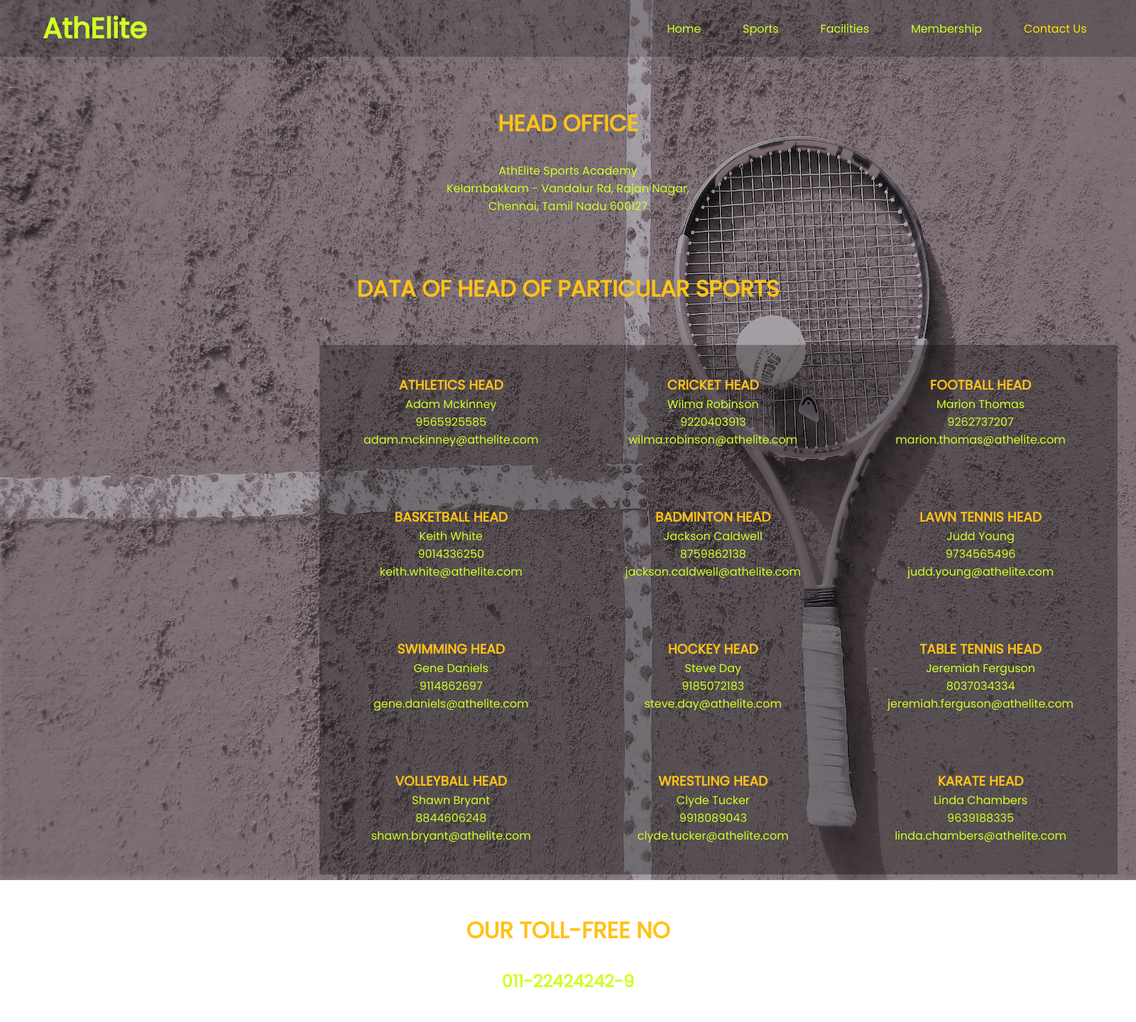
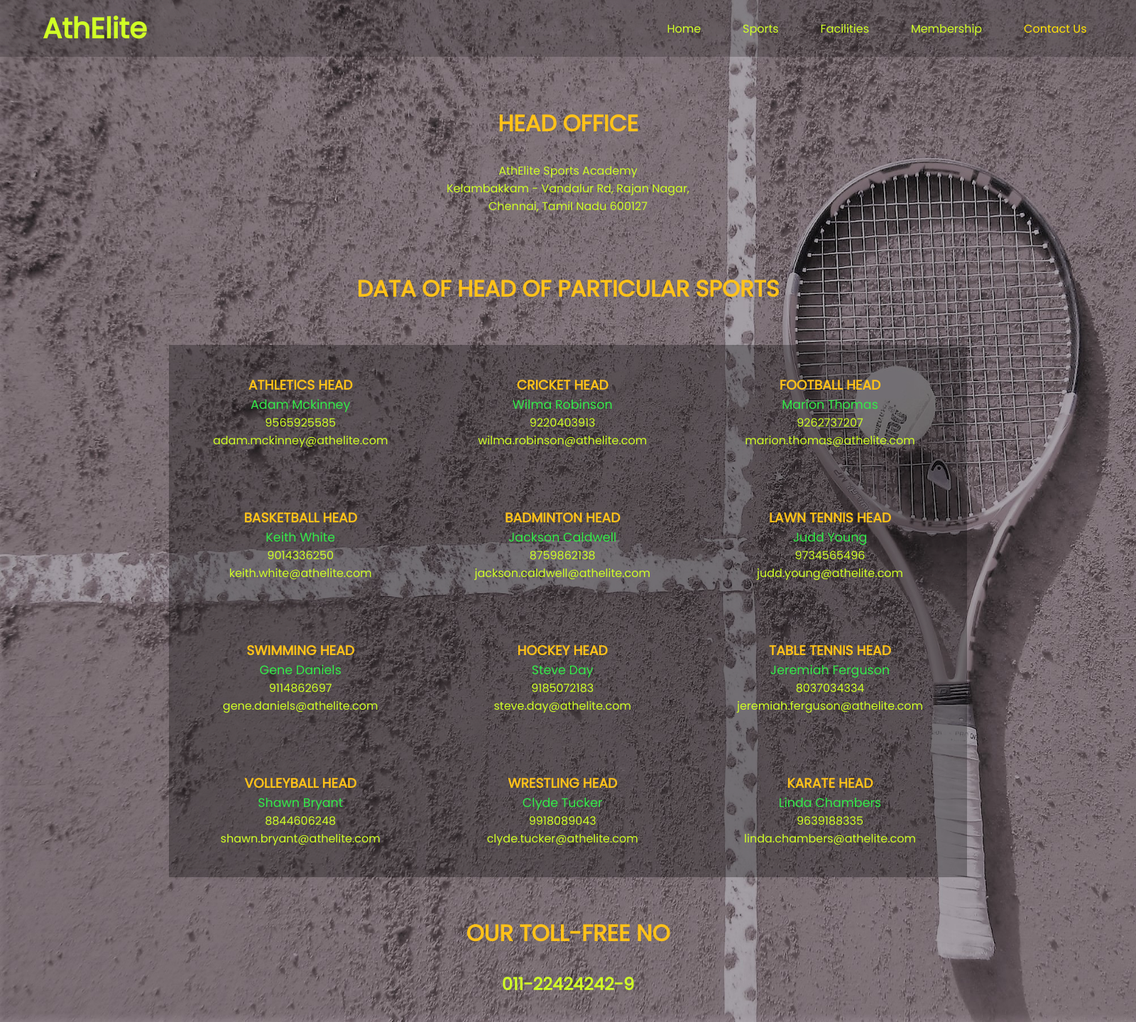
Before and after one commit to samankgupta/AthElite, a PHP site: page /contactus.html in a window 1600 px wide. Shown: the whole page at 71% size. Before the commit the page ends 1391 px from the top, so only its background shows below. Run offline with PHP 8.4, Linux system fonts and the light colour scheme.

Commit message:
Add files via upload

```diff
--- a/style.css
+++ b/style.css
@@ -436,9 +436,9 @@
 .contact{
 	background-image: url("court.jpg");
 	background-size: cover;
-	height: 1000px;
+	height: 1200px;
 	text-align: center;
-	padding: 120px 450px;
+	padding: 120px 40px;
 	color: rgb(255, 194, 25);
 }
 .contact p,.contact h2{
@@ -454,7 +454,10 @@
 .contactdetails td{
   	padding: 40px 60px;
 }
-
+.contactdetails #contacttrainer{
+	font-size: 17.5px;
+	color: rgb(52, 235, 73);
+}
 .displaycontainer{
 	  background: #191919;
 	  height: 100vh;
@@ -465,8 +468,15 @@
 	padding:  120px 0;
 }
 .displaycontainer p{
-	top: 150px;
+	top: 130px;
 	position: relative;
+}
+.displaycontainer #trainer{
+	top: 0;
+	color:rgb(52, 250, 115);
+	font-size:15.5px;
+	font-weight: bold;
+	padding: 8px 25px;
 }
 .displaycontainer h1{
 	margin: 20px 0;
```
